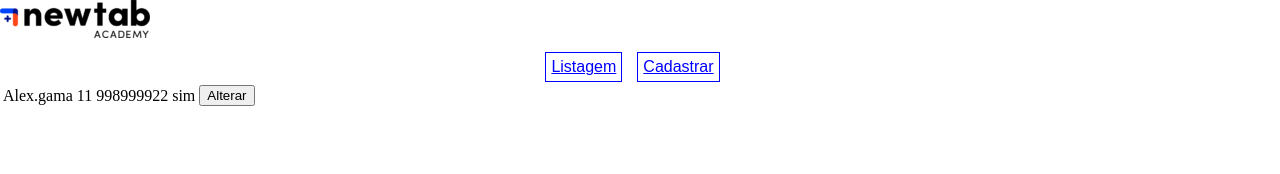
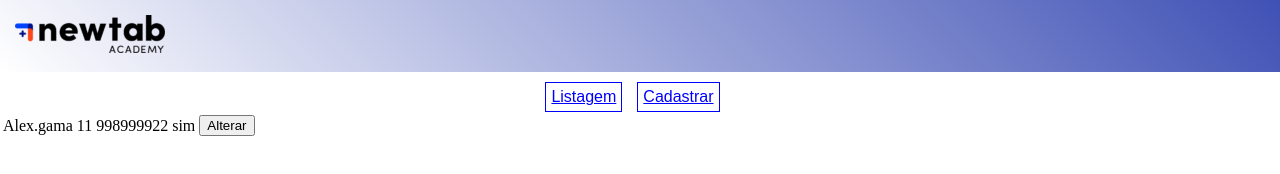
Before and after one commit to AlexHGama/projeto-exemplo, a plain HTML site: page index.html in a window 1280 px wide. Drawn offline with Linux system fonts and the light colour scheme; files that its build step writes are made by us from their sources.

Commit message:
correção 7

```diff
--- a/index.html
+++ b/index.html
@@ -7,7 +7,7 @@
         <link rel="stylesheet" href="/projeto-exemplo/assets/css/style.css" />
     </head>
     <body>
-        <header class="cabecalho">
+        <header class="header">
             <img src="/projeto-exemplo/assets/img/logo.png" />
         </header>
         <div class="menu">
```
